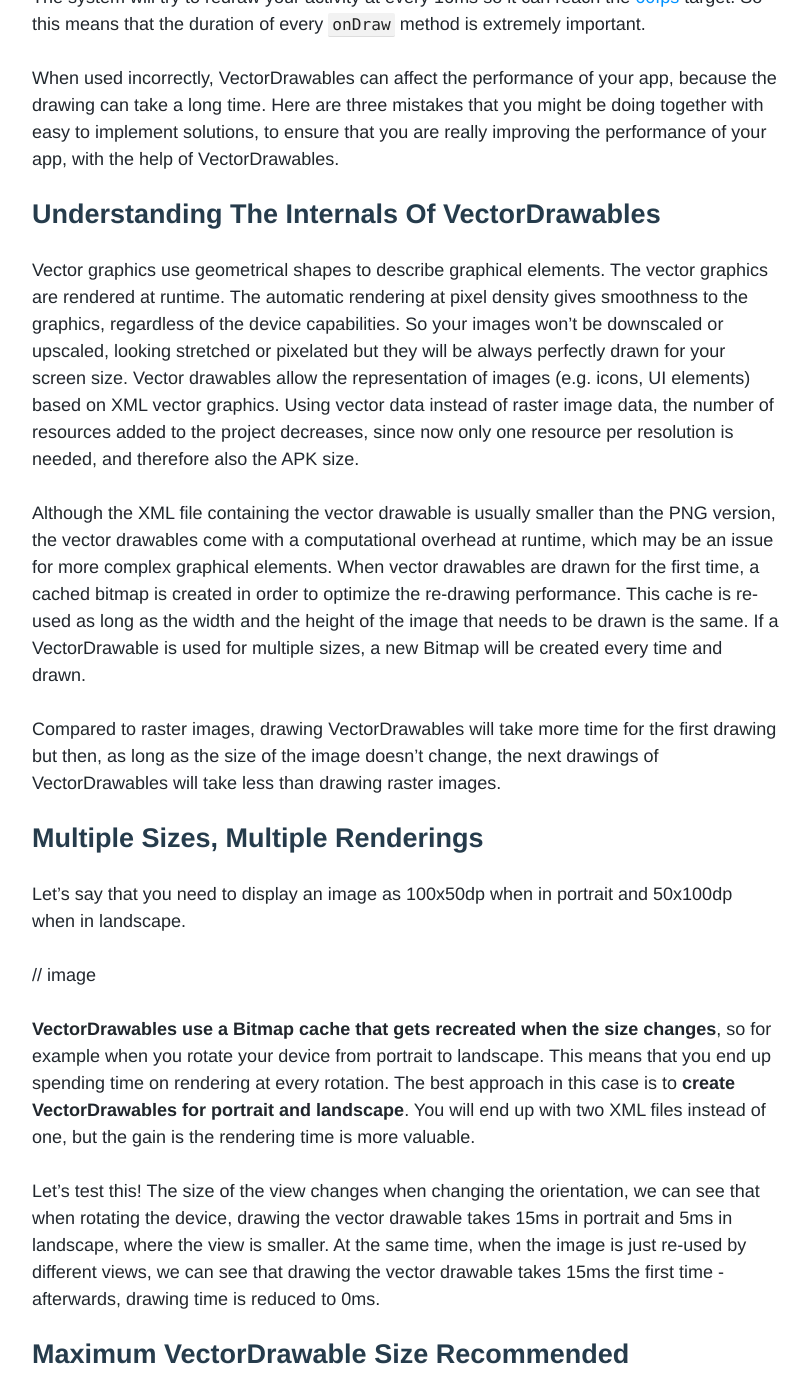
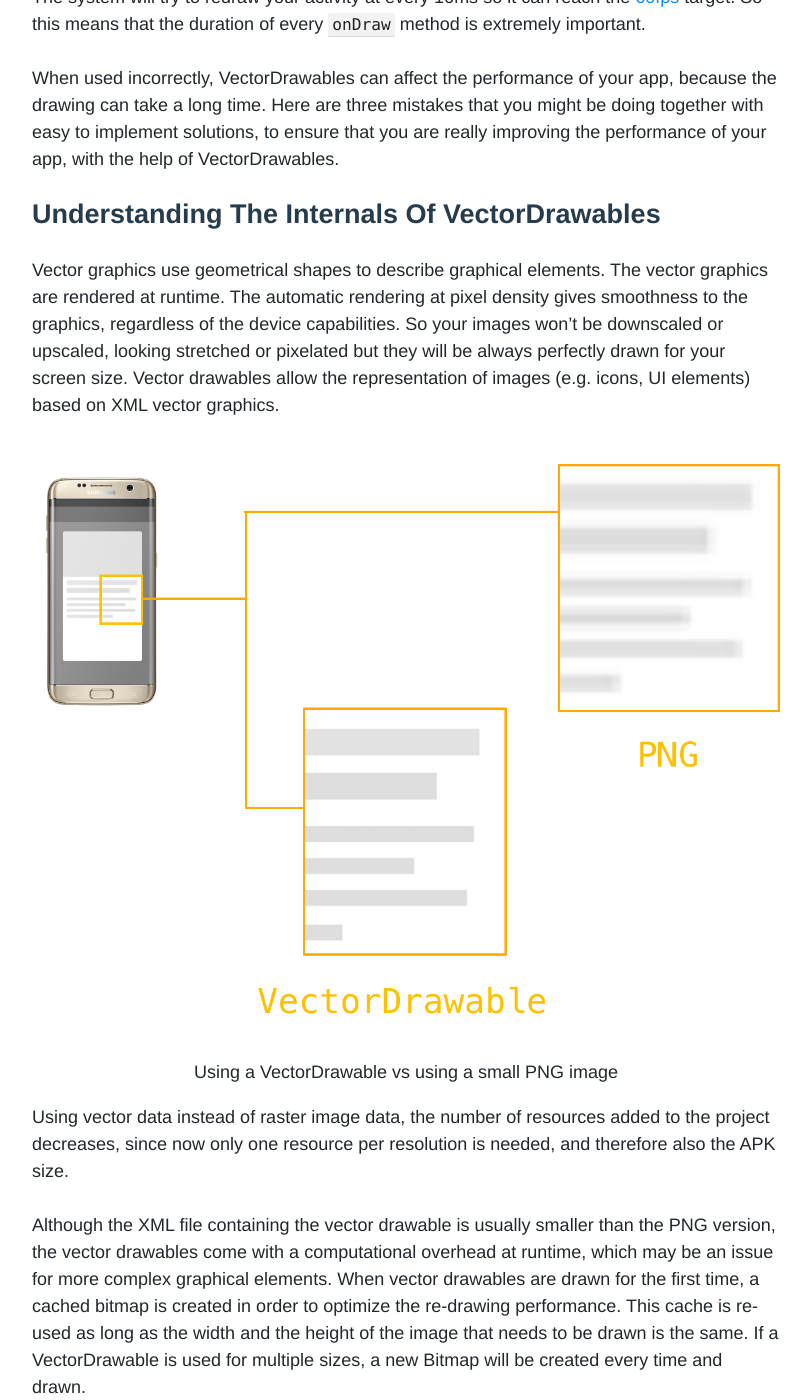
Before and after one commit to upday/upday.github.io, a Jekyll site: the page built from _posts/blog/2016-10-08-vector_drawables_optimisation.md, in a window 1280 px wide and 1400 px high, scrolled down 430 px. Shown: the whole window, without its empty margins (234-1045 px from the left). Built offline with Jekyll 4.4.1, drawn with Linux system fonts in a browser that asks for light colours; nearby versions of some CDN libraries; some web fonts are replaced; comment, search, counter and statistics services are not loaded.

Commit message:
image added

```diff
--- a/_posts/blog/2016-10-08-vector_drawables_optimisation.md
+++ b/_posts/blog/2016-10-08-vector_drawables_optimisation.md
@@ -20,7 +20,16 @@ When used incorrectly, VectorDrawables can affect the performance of your app, b
 ## Understanding The Internals Of VectorDrawables
 
 Vector graphics use geometrical shapes to describe graphical elements. The vector graphics are rendered at runtime. The automatic rendering at pixel density gives smoothness to the graphics, regardless of the device capabilities. So your images won’t be downscaled or upscaled, looking stretched or pixelated but they will be always perfectly drawn for your screen size.
-Vector drawables allow the representation of images (e.g. icons, UI elements) based on XML vector graphics. Using vector data instead of raster image data, the number of resources added to the project decreases, since now only one resource per resolution is needed, and therefore also the APK size.
+Vector drawables allow the representation of images (e.g. icons, UI elements) based on XML vector graphics.
+
+<center>
+<picture>
+	<a href="/images/blog/vector_drawables/vector_drawables_vs_png.png"><img src="/images/blog/vector_drawables/vector_drawables_vs_png.png" alt="VectorDrawable vs PNG"></a>
+	<figcaption>Using a VectorDrawable vs using a small PNG image</figcaption>
+</picture>
+</center>
+
+Using vector data instead of raster image data, the number of resources added to the project decreases, since now only one resource per resolution is needed, and therefore also the APK size.
 
 Although the XML file containing the vector drawable is usually smaller than the PNG version, the vector drawables come with a computational overhead at runtime, which may be an issue for more complex graphical elements. When vector drawables are drawn for the first time, a cached bitmap is created in order to optimize the re-drawing performance. This cache is re-used as long as the width and the height of the image that needs to be drawn is the same. If a VectorDrawable is used for multiple sizes, a new Bitmap will be created every time and drawn.
 
```
Also changed, not shown: images/blog/vector_drawables/vector_drawables_vs_png.png (added).
